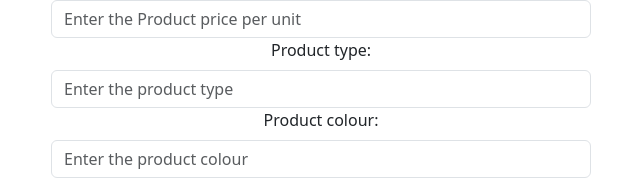
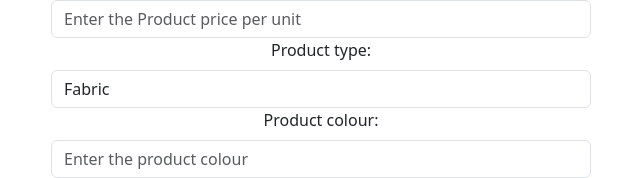
Before and after one commit to P-Gayle/material-minder, a React (Vite) app in the folder frontend/: page /add in a window 1280 px wide. Shown: the part 300-478 px from the top of the page, without its empty margins (319-959 px from the left). Built offline with nearby package versions, Linux system fonts and the light colour scheme.

Commit message:
made type a dropdown

```diff
--- a/frontend/src/components/AddSupplies.jsx
+++ b/frontend/src/components/AddSupplies.jsx
@@ -59,10 +59,19 @@ const AddSupplies = () => {
 
           <Form.Group>
               <Form.Label>Product type:</Form.Label>
-            <Form.Control type="text"
+            <Form.Control
               name="type"
-              placeholder="Enter the product type"
-              onChange={handleChange}/>
+              as="select"
+              custom
+              // placeholder="Enter the product type"
+              onChange={handleChange}>
+              <option value="fabric">Fabric</option>
+              <option value="thread">Thread</option>
+              <option value="elastic">Elastic</option>
+              <option value="poppers">Poppers</option>
+              <option value="hook_and_eye">Hook and Eyes</option>
+              <option value="zip">Zip</option>
+              </Form.Control>
           </Form.Group>
 
           <Form.Group>
```
